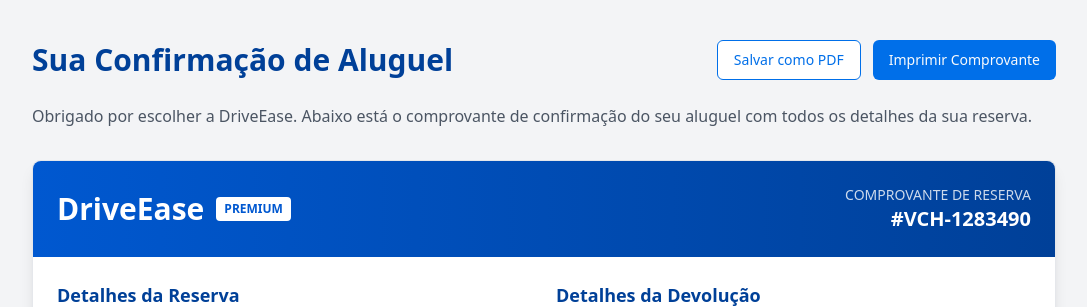
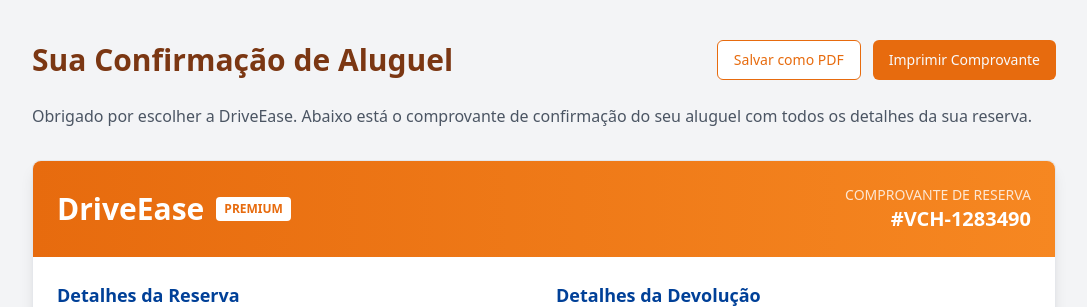
Before and after one commit to traveltechhubdev/voucher-boost-revamp, a React (Vite) app: page / in a window 1280 px wide. Shown: the top 307 px of the page, without its empty margins (96-1183 px from the left). Built offline with nearby package versions, Linux system fonts and the light colour scheme.

Commit message:
Refactor: Update color palette
Update the color palette to use the specified colors.

```diff
--- a/src/components/VoucherHeader.tsx
+++ b/src/components/VoucherHeader.tsx
@@ -8,10 +8,10 @@ interface VoucherHeaderProps {
 
 const VoucherHeader: React.FC<VoucherHeaderProps> = ({ className }) => {
   return (
-    <div className={cn("flex flex-col md:flex-row justify-between items-center bg-gradient-to-r from-rentalBlue-700 to-rentalBlue-900 text-white p-6 rounded-t-lg", className)}>
+    <div className={cn("flex flex-col md:flex-row justify-between items-center bg-gradient-to-r from-rentalOrange-600 to-rentalOrange-500 text-white p-6 rounded-t-lg", className)}>
       <div className="flex items-center mb-4 md:mb-0">
         <div className="mr-3 text-3xl font-bold">DriveEase</div>
-        <div className="bg-white text-rentalBlue-700 text-xs px-2 py-1 rounded font-bold">PREMIUM</div>
+        <div className="bg-white text-rentalOrange-600 text-xs px-2 py-1 rounded font-bold">PREMIUM</div>
       </div>
       <div className="text-right">
         <h2 className="text-sm font-medium opacity-80">COMPROVANTE DE RESERVA</h2>
--- a/src/pages/Index.tsx
+++ b/src/pages/Index.tsx
@@ -8,14 +8,14 @@ const Index = () => {
     <div className="min-h-screen bg-rentalGray-100 py-10 px-4">
       <div className="max-w-5xl mx-auto mb-8">
         <div className="flex flex-col md:flex-row justify-between items-center mb-6">
-          <h1 className="text-2xl md:text-3xl font-bold text-rentalBlue-900">
+          <h1 className="text-2xl md:text-3xl font-bold text-rentalOrange-900">
             Sua Confirmação de Aluguel
           </h1>
           <div className="flex gap-3 mt-4 md:mt-0">
-            <Button variant="outline" className="border-rentalBlue-600 text-rentalBlue-600 hover:bg-rentalBlue-50">
+            <Button variant="outline" className="border-rentalOrange-600 text-rentalOrange-600 hover:bg-rentalOrange-50">
               Salvar como PDF
             </Button>
-            <Button className="bg-rentalBlue-600 hover:bg-rentalBlue-700">
+            <Button className="bg-rentalOrange-600 hover:bg-rentalOrange-700">
               Imprimir Comprovante
             </Button>
           </div>
--- a/tailwind.config.ts
+++ b/tailwind.config.ts
@@ -1,4 +1,3 @@
-
 import type { Config } from "tailwindcss";
 
 export default {
@@ -89,6 +88,19 @@ export default {
           900: '#111827',
           950: '#030712',
         },
+        rentalOrange: {
+          50: '#fff8f0',
+          100: '#feedd9',
+          200: '#fbd7b0',
+          300: '#f9bc7d',
+          400: '#f79e45',
+          500: '#f68721',
+          600: '#e76b0e',
+          700: '#be510d',
+          800: '#984012',
+          900: '#7b3713',
+          950: '#421b08',
+        }
 			},
 			borderRadius: {
 				lg: 'var(--radius)',
```
